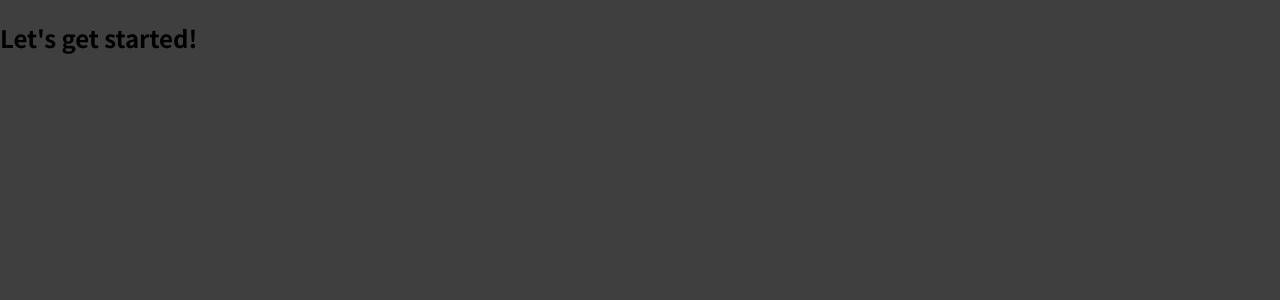
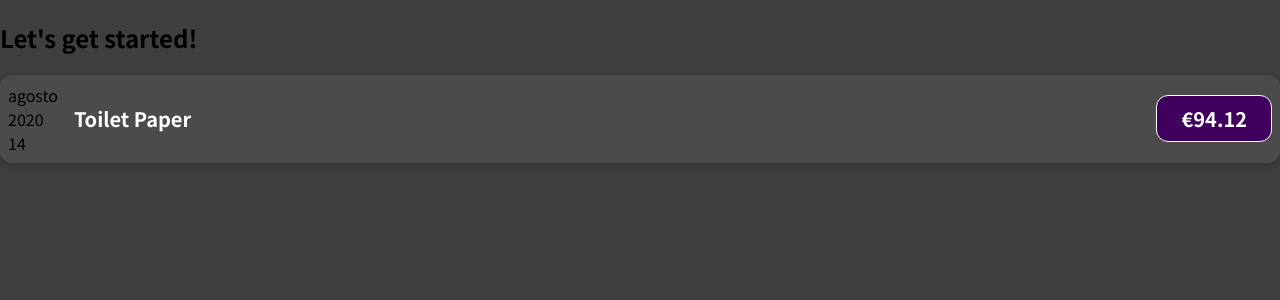
Before and after one commit to J3tr0/React---The-Complete-Guide---Lessons, a JavaScript app in the folder react-complete-guide/: page / in a window 1280 px wide. Shown: the top 300 px of the page. Built offline with nearby package versions, Linux system fonts and the light colour scheme.

Commit message:
add ExpenseItem and ExpenseDate component

```diff
--- a/react-complete-guide/src/App.js
+++ b/react-complete-guide/src/App.js
@@ -1,9 +1,43 @@
+import ExpenseItem from './components/ExpenseItem';
+
 function App() {
-  return (
-    <div>
-      <h2>Let's get started!</h2>
-    </div>
-  );
+	const expenses = [
+		{
+			id: 'e1',
+			title: 'Toilet Paper',
+			amount: 94.12,
+			date: new Date(2020, 7, 14),
+		},
+		{
+			id: 'e2',
+			title: 'New TV',
+			amount: 799.49,
+			date: new Date(2021, 2, 12),
+		},
+		{
+			id: 'e3',
+			title: 'Car Insurance',
+			amount: 294.67,
+			date: new Date(2021, 2, 28),
+		},
+		{
+			id: 'e4',
+			title: 'New Desk (Wooden)',
+			amount: 450,
+			date: new Date(2021, 5, 12),
+		},
+	];
+
+	return (
+		<div>
+			<h2>Let's get started!</h2>
+			<ExpenseItem
+				title={expenses[0].title}
+				amount={expenses[0].amount}
+				date={expenses[0].date}
+			/>
+		</div>
+	);
 }
 
 export default App;
--- /dev/null
+++ b/react-complete-guide/src/components/ExpanseDate.js
@@ -0,0 +1,15 @@
+function ExpanseDate(props) {
+	const month = props.date.toLocaleString('it-IT', { month: 'long' });
+	const day = props.date.toLocaleString('it-IT', { day: '2-digit' });
+	const year = props.date.getFullYear();
+
+	return (
+		<div>
+			<div>{month}</div>
+			<div>{year}</div>
+			<div>{day}</div>
+		</div>
+	);
+}
+
+export default ExpanseDate;
--- /dev/null
+++ b/react-complete-guide/src/components/ExpanseItem.css
@@ -0,0 +1,56 @@
+.expense-item {
+	display: flex;
+	justify-content: space-between;
+	align-items: center;
+	box-shadow: 0 2px 8px rgba(0, 0, 0, 0.25);
+	padding: 0.5rem;
+	margin: 1rem 0;
+	border-radius: 12px;
+	background-color: #4b4b4b;
+}
+
+.expense-item__description {
+	display: flex;
+	flex-direction: column;
+	gap: 1rem;
+	align-items: flex-end;
+	flex-flow: column-reverse;
+	justify-content: flex-start;
+	flex: 1;
+}
+
+.expense-item h2 {
+	color: #3a3a3a;
+	font-size: 1rem;
+	flex: 1;
+	margin: 0 1rem;
+	color: white;
+}
+
+.expense-item__price {
+	font-size: 1rem;
+	font-weight: bold;
+	color: white;
+	background-color: #40005d;
+	border: 1px solid white;
+	padding: 0.5rem;
+	border-radius: 12px;
+}
+
+@media (min-width: 580px) {
+	.expense-item__description {
+		flex-direction: row;
+		align-items: center;
+		justify-content: flex-start;
+		flex: 1;
+	}
+
+	.expense-item__description h2 {
+		font-size: 1.25rem;
+	}
+
+	.expense-item__price {
+		font-size: 1.25rem;
+		padding: 0.5rem 1.5rem;
+	}
+}
--- /dev/null
+++ b/react-complete-guide/src/components/ExpenseItem.js
@@ -0,0 +1,16 @@
+import ExpanseDate from './ExpanseDate';
+import './ExpanseItem.css';
+
+function ExpenseItem(props) {
+	return (
+		<div className="expense-item">
+			<ExpanseDate date={props.date} />
+			<div className="expense-item__description">
+				<h2>{props.title}</h2>
+				<div className="expense-item__price">€{props.amount}</div>
+			</div>
+		</div>
+	);
+}
+
+export default ExpenseItem;
```
